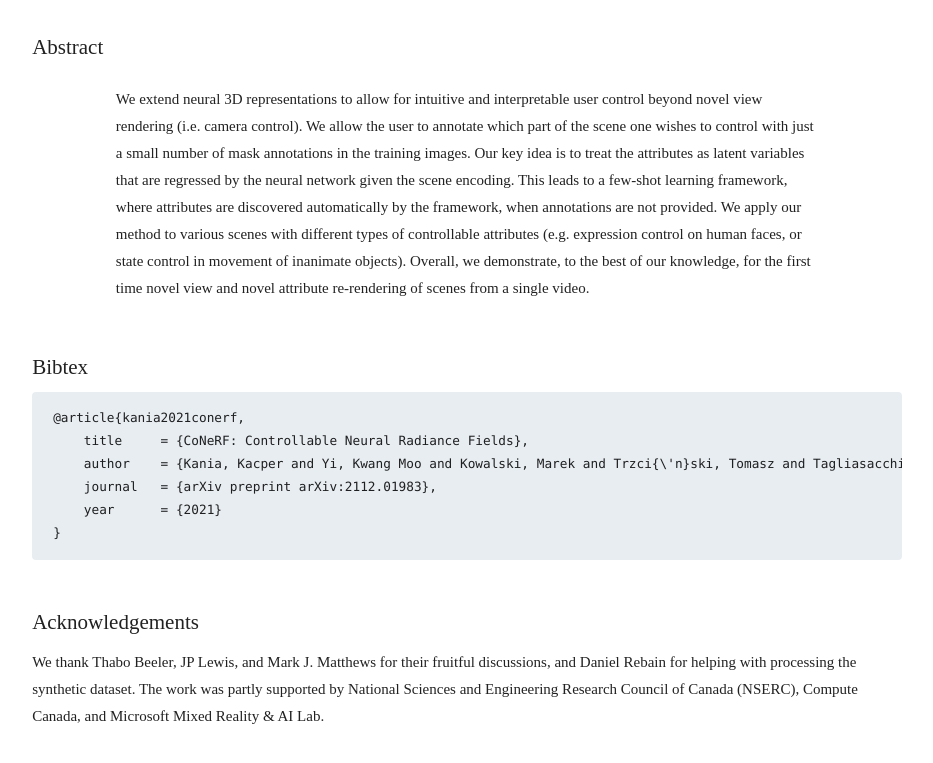
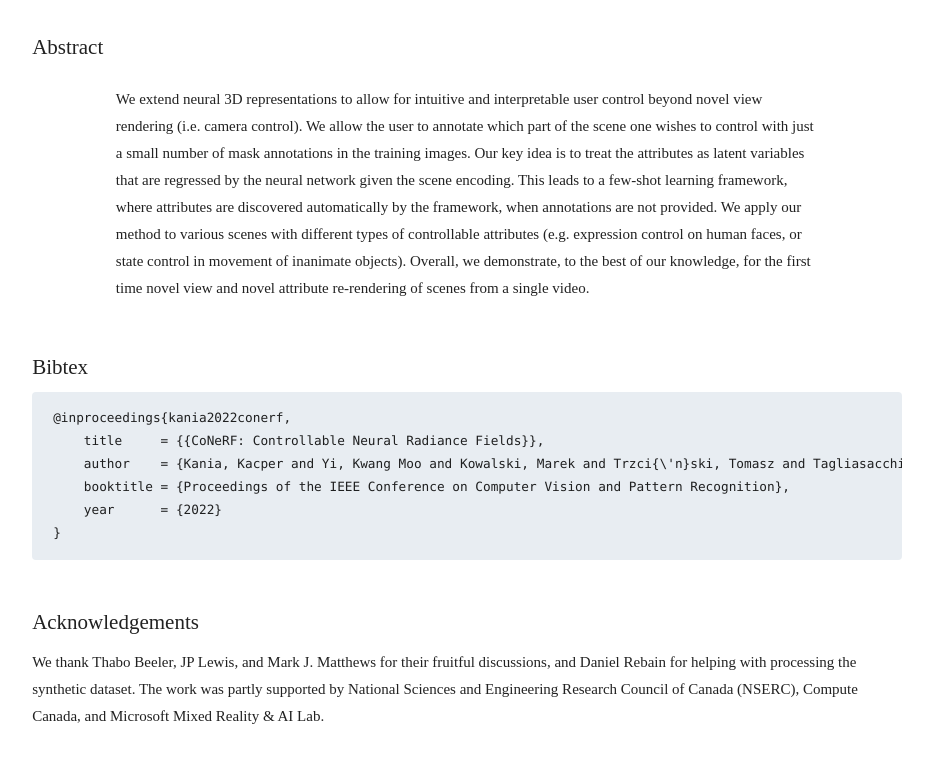
Before and after one commit to conerf/conerf.github.io, a plain HTML site: page index.html in a window 1280 px wide. Shown: the part 4621-5384 px from the top of the page, without its empty margins (173-1106 px from the left). Drawn offline with nearby package versions, Linux system fonts and the light colour scheme; some icons are missing; files whose address does not match are found by name; a web font is replaced by a local one.

Commit message:
Change bibtex

```diff
--- a/index.html
+++ b/index.html
@@ -392,11 +392,11 @@
             <div class="row">
                 <h3>Bibtex</h3>
                 <pre>
-@article{kania2021conerf,
-    title     = {CoNeRF: Controllable Neural Radiance Fields},
+@inproceedings{kania2022conerf,
+    title     = {{CoNeRF: Controllable Neural Radiance Fields}},
     author    = {Kania, Kacper and Yi, Kwang Moo and Kowalski, Marek and Trzci{\'n}ski, Tomasz and Tagliasacchi, Andrea},
-    journal   = {arXiv preprint arXiv:2112.01983},
-    year      = {2021}
+    booktitle = {Proceedings of the IEEE Conference on Computer Vision and Pattern Recognition},
+    year      = {2022}
 } </pre>
             </div>
             <div class="row">
```
